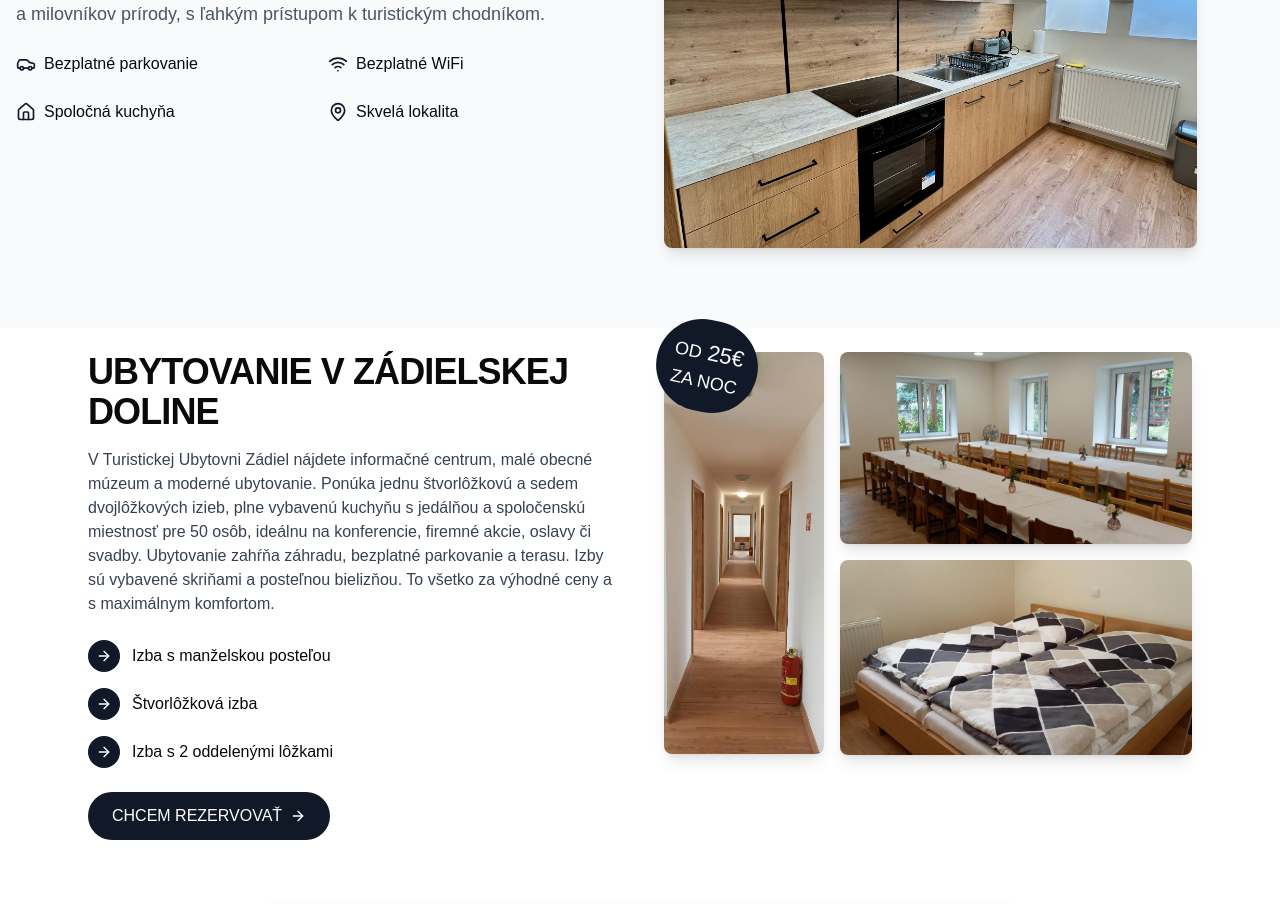
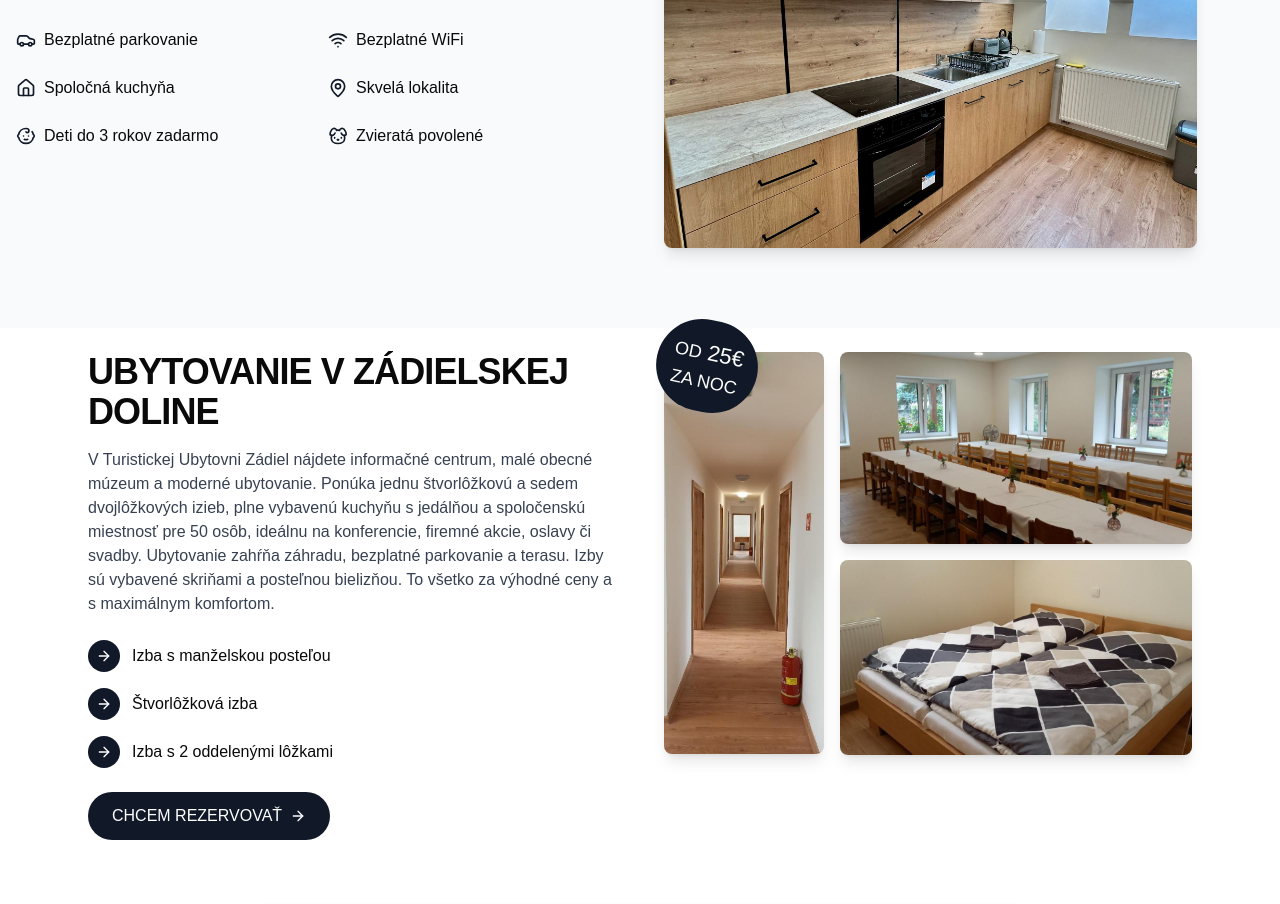
Before and after one commit to YaroSK26/Zadiel, a Next.js app: page / in a window 1280 px wide. Shown: the part 1120-2024 px from the top of the page. Built offline with nearby package versions, Linux system fonts and the light colour scheme; a web font is replaced by a local one.

Commit message:
mensie uprav

```diff
--- a/components/About.jsx
+++ b/components/About.jsx
@@ -1,7 +1,7 @@
 "use client";
 
 import React from "react";
-import { Wifi, Car, MapPin, Home } from "lucide-react";
+import { Wifi, Car, MapPin, Home,Baby,Dog } from "lucide-react";
 import { motion } from "framer-motion";
 import { useTranslations } from "./UseTranslation";
 
@@ -18,6 +18,8 @@ const About = () => {
     { icon: Wifi, text: translations.about.amenities.wifi },
     { icon: Home, text: translations.about.amenities.kitchen },
     { icon: MapPin, text: translations.about.amenities.location },
+    { icon: Baby, text: translations.about.amenities.baby },
+    { icon: Dog, text: translations.about.amenities.dog },
   ];
 
   return (
--- a/components/navbar.jsx
+++ b/components/navbar.jsx
@@ -57,7 +57,7 @@ const LanguageSwitcher = ({ isMobile = false }) => {
   );
 };
 
-export const Navbar = () => {
+const Navbar = () => {
   const [isOpen, setIsOpen] = useState(false);
   const [hasScrolled, setHasScrolled] = useState(false);
   const [isWideScreen, setIsWideScreen] = useState(false);
--- a/public/locales/en.json
+++ b/public/locales/en.json
@@ -22,7 +22,9 @@
       "parking": "Free Parking",
       "wifi": "Free WiFi",
       "kitchen": "Shared Kitchen",
-      "location": "Great Location"
+      "location": "Great Location",
+      "baby": "Children under 3 years free",
+      "dog": "Pets allowed"
     }
   },
   "rooms": {
--- a/public/locales/hu.json
+++ b/public/locales/hu.json
@@ -22,7 +22,9 @@
       "parking": "Ingyenes parkolás",
       "wifi": "Ingyenes WiFi",
       "kitchen": "Közös konyha",
-      "location": "Kiváló elhelyezkedés"
+      "location": "Kiváló elhelyezkedés",
+      "baby": "3 év alatti gyermekek ingyen",
+      "dog": "Háziállatok engedélyezettek"
     }
   },
   "rooms": {
--- a/public/locales/sk.json
+++ b/public/locales/sk.json
@@ -22,7 +22,9 @@
       "parking": "Bezplatné parkovanie",
       "wifi": "Bezplatné WiFi",
       "kitchen": "Spoločná kuchyňa",
-      "location": "Skvelá lokalita"
+      "location": "Skvelá lokalita",
+      "baby" : "Deti do 3 rokov zadarmo",
+      "dog" : "Zvieratá povolené"
     }
   },
   "rooms": {
```
Also changed, not shown: 1 other file (tests, documents, lock files or other folders).
